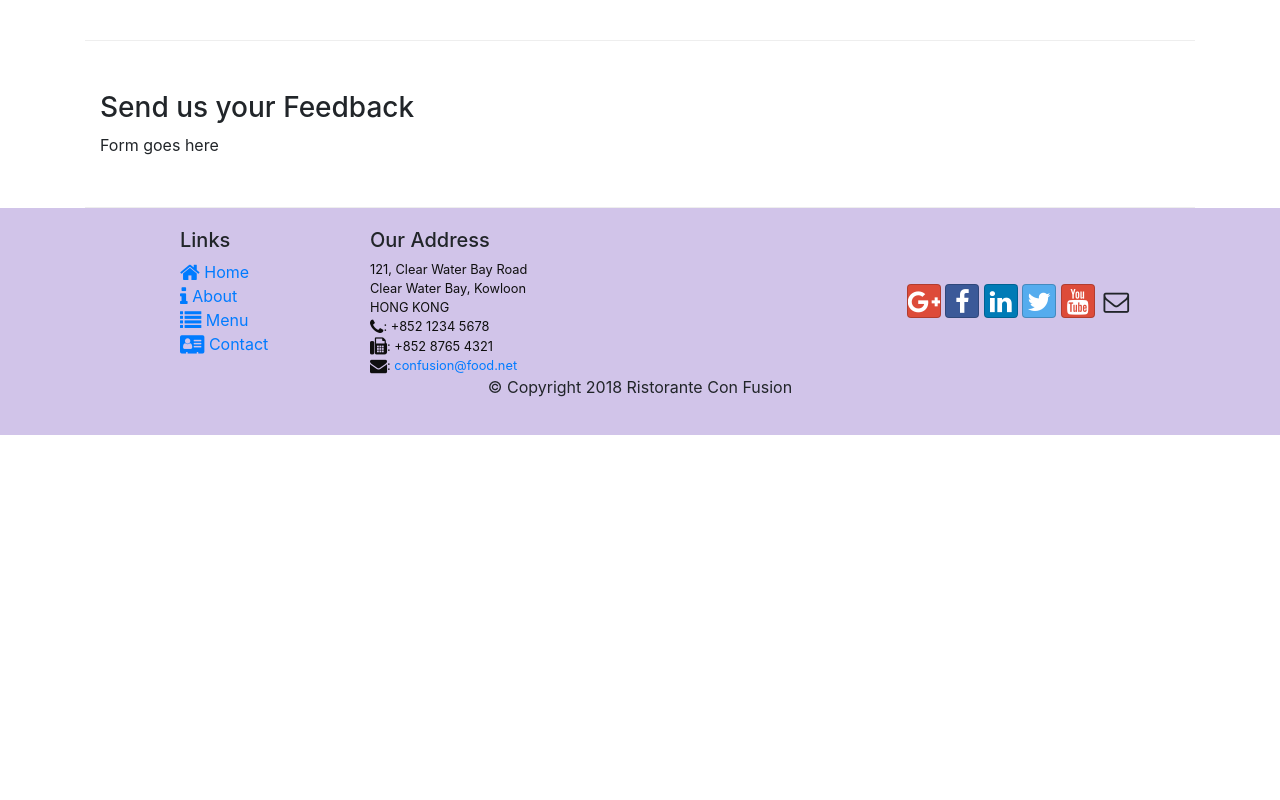
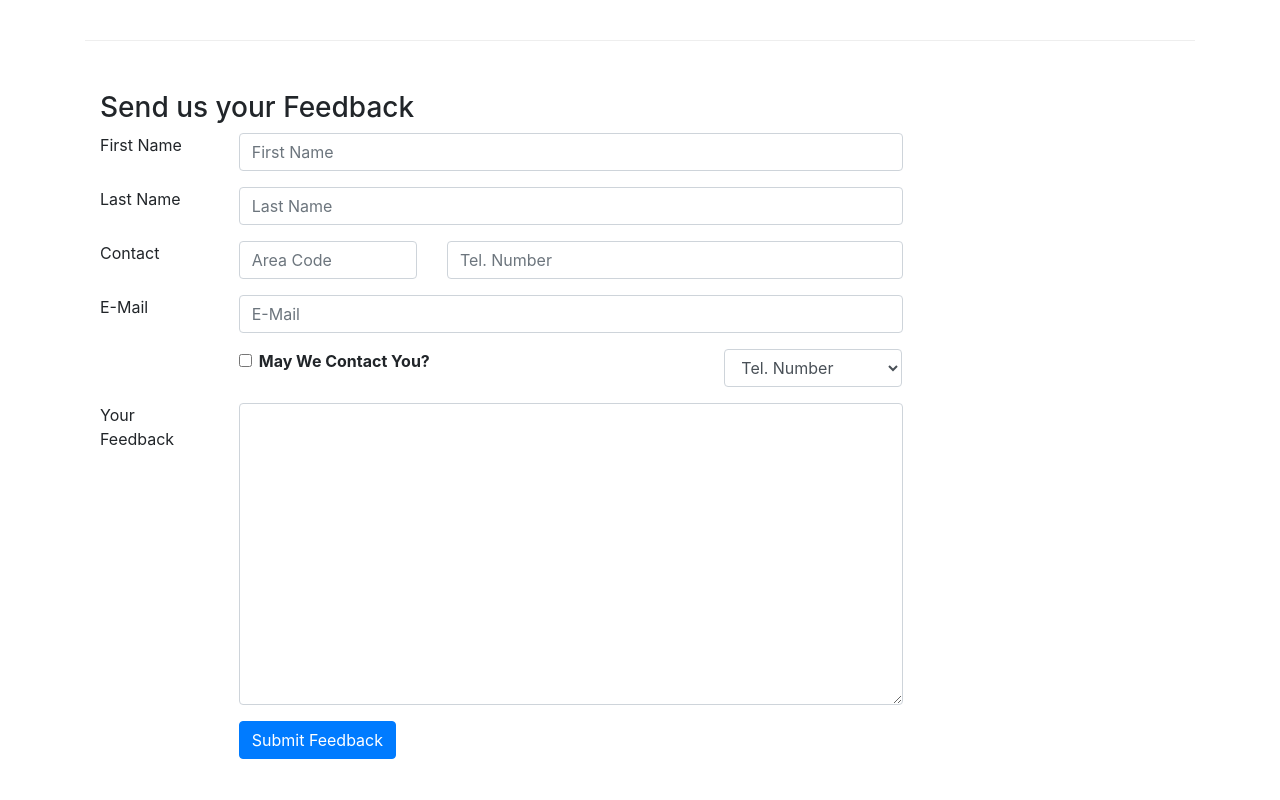
Before and after one commit to AlexGeControl/Full-Stacker--01-Bootstrap, a website: page contactus.html in a window 1280 px wide. Shown: the part 780-1580 px from the top of the page. Before the commit the page ends 1215 px from the top, so only its background shows below. Drawn offline with nearby package versions, Linux system fonts and the light colour scheme.

Commit message:
Add form.

```diff
--- a/contactus.html
+++ b/contactus.html
@@ -105,7 +105,81 @@
               <h3>Send us your Feedback</h3>
            </div>
             <div class="col-12 col-md-9">
-                Form goes here
+                <form>
+                    <!-- first name -->
+                    <div class="form-group row">
+                        <div class="col-md-2">
+                            <label class="form-label" for="firstname">First Name</label>
+                        </div>
+                        <div class="col-md-10">
+                            <input class="form-control" type="text" id="firstname" name="firstname" placeholder="First Name">
+                        </div>
+                    </div>
+                    <!-- last name -->
+                    <div class="form-group row">
+                        <div class="col-md-2">
+                            <label class="form-label" for="lastname">Last Name</label>
+                        </div>
+                        <div class="col-md-10">
+                            <input class="form-control" type="text" id="lastname" name="lastname" placeholder="Last Name">
+                        </div>
+                    </div>
+                    <!-- phone number -->
+                    <div class="form-group row">
+                        <div class="col-12 col-md-2">
+                            <label class="form-labbel" for="telnum">Contact</label>
+                        </div>
+                        <div class="col-5 col-md-3">
+                            <input class="form-control" type="tel" id="areacode" name="areacode" placeholder="Area Code">
+                        </div>
+                        <div class="col-7 col-md-7">
+                            <input class="form-control" type="tel" id="telnum" name="telnum" placeholder="Tel. Number">
+                        </div>
+                    </div>
+                    <!-- e-mail -->
+                    <div class="form-group row">
+                        <div class="col-md-2">
+                            <label class="form-label" for="email">E-Mail</label>
+                        </div>
+                        <div class="col-md-10">
+                            <input class="form-control" type="email" id="email" name="email" placeholder="E-Mail">
+                        </div>
+                    </div>
+                    <!-- contact method selection -->
+                    <div class="form-group row">
+                        <div class="col-md-6 offset-md-2">
+                            <div class="form-check">
+                                    <input class="form-check-input" type="checkbox" id="approve" name="approve" value="">
+                                    <label class="form-check-label" for="approve">
+                                        <strong>May We Contact You?</strong>
+                                    </label>
+                            </div>
+                        </div>
+                        <div class="col-md-3 offset-md-1">
+                            <select class="form-control">
+                                <option>Tel. Number</option>
+                                <option>E-Mail</option>
+                            </select>
+                        </div>
+                    </div>
+                    <!-- customer feedback -->
+                    <div class="form-group row">
+                        <div class="col-md-2">
+                            <label class="form-label" for="feedback">Your Feedback</label>
+                        </div>
+                        <div class="col-md-10">
+                            <textarea class="form-control" id="feedback" name="feedback" rows="12">
+
+                            </textarea>
+                        </div>
+                    </div>
+                    <!-- submit -->
+                    <div class="form-group row">
+                        <div class="col-md-10 offset-md-2">
+                            <button class="btn btn-primary" type="submit">Submit Feedback</button>
+                        </div>
+                    </div>
+                </form>
             </div>
              <div class="col-12 col-md">
             </div>
```
